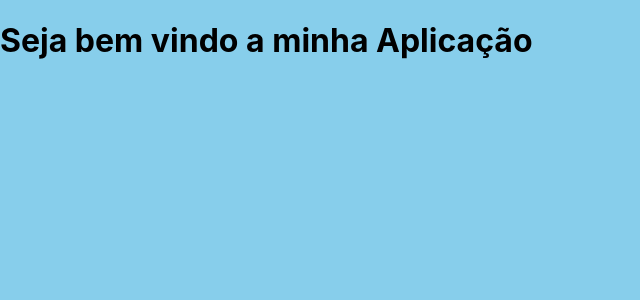
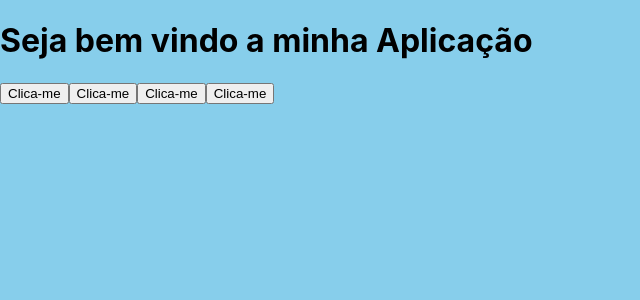
Before and after one commit to Renaldo-Paulo/Meu-app-react, a React (Create React App) app: page / in a window 1280 px wide. Shown: the top 300 px of the page, without its empty margins (0-640 px from the left). Built offline with nearby package versions, Linux system fonts and the light colour scheme.

Commit message:
criei novamente os botões

```diff
--- a/src/App.js
+++ b/src/App.js
@@ -1,11 +1,24 @@
 import logo from './logo.svg';
 import './App.css';
 
+
+//Vamos criar um componente
+
+function MyButton() {
+  return (
+    <button>Clica-me</button>
+  );
+}
 
 function App() {
   return (
     <div>
     <h1>Seja bem vindo a minha Aplicação</h1>
+
+    <MyButton/>
+    <MyButton/>
+    <MyButton/>
+    <MyButton/>
     </div>
   );
 }
```
